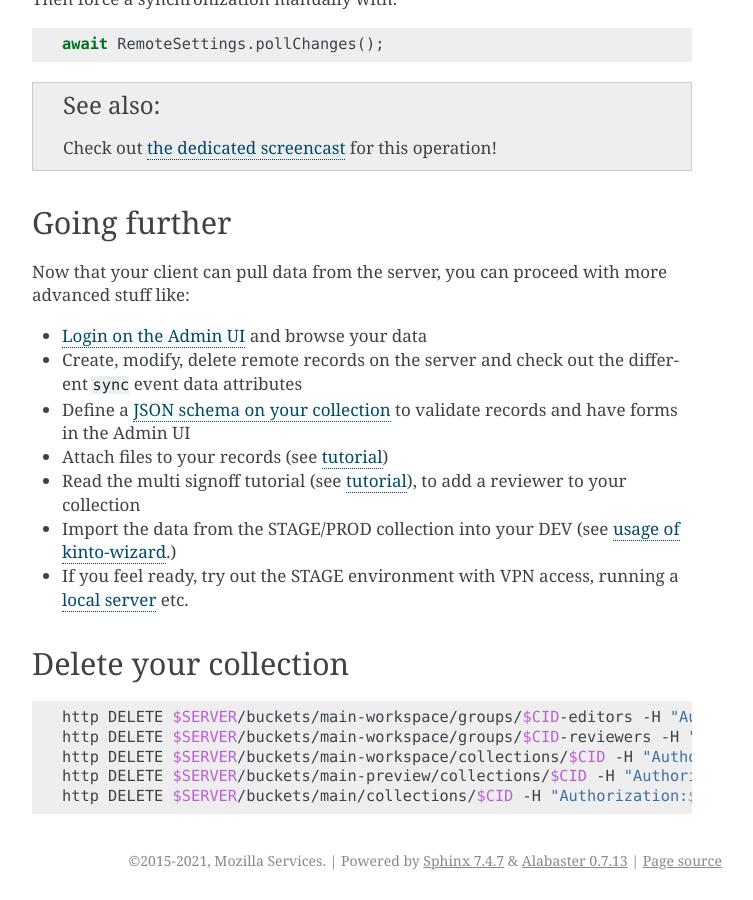
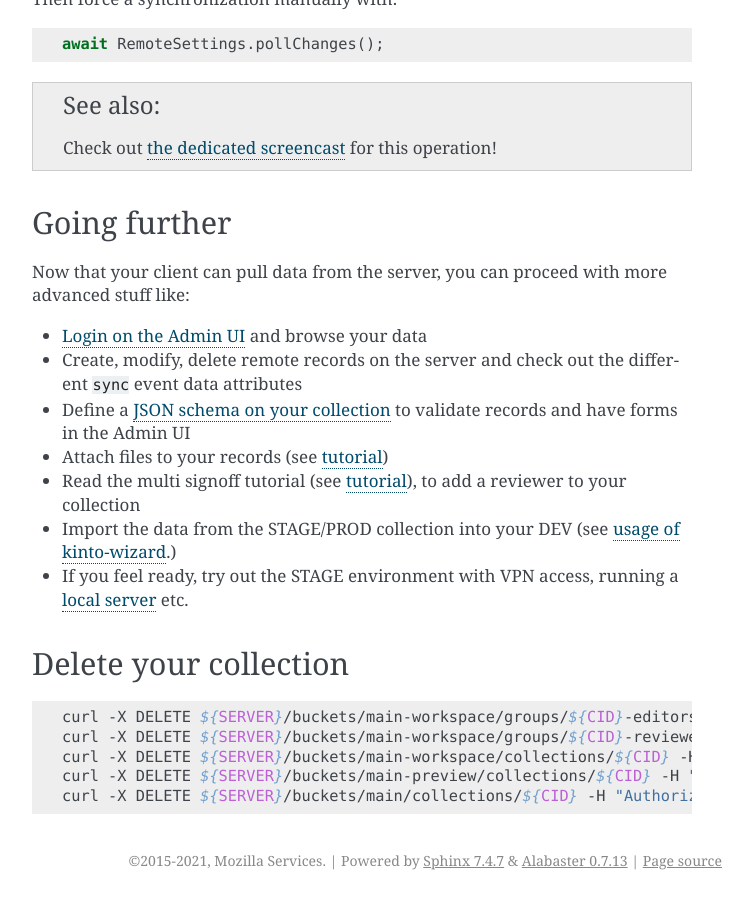
Before and after one commit to mozilla/remote-settings, a Sphinx documentation site: the page built from docs/tutorial-dev-server.rst, in a window 1280 px wide and 900 px high, scrolled down 3039 px. Shown: the whole window, without its empty margins (388-1141 px from the left). Built offline with Sphinx 7.4.7, drawn with Linux system fonts in a browser that asks for light colours.

Commit message:
Use curl everywhere
Thanks for the catch @matt-boris

```diff
--- a/docs/tutorial-dev-server.rst
+++ b/docs/tutorial-dev-server.rst
@@ -179,8 +179,8 @@ Delete your collection
 
 .. code-block:: bash
 
-    http DELETE $SERVER/buckets/main-workspace/groups/$CID-editors -H "Authorization:${BEARER_TOKEN}"
-    http DELETE $SERVER/buckets/main-workspace/groups/$CID-reviewers -H "Authorization:${BEARER_TOKEN}"
-    http DELETE $SERVER/buckets/main-workspace/collections/$CID -H "Authorization:${BEARER_TOKEN}"
-    http DELETE $SERVER/buckets/main-preview/collections/$CID -H "Authorization:${BEARER_TOKEN}"
-    http DELETE $SERVER/buckets/main/collections/$CID -H "Authorization:${BEARER_TOKEN}"
+    curl -X DELETE ${SERVER}/buckets/main-workspace/groups/${CID}-editors -H "Authorization:${BEARER_TOKEN}"
+    curl -X DELETE ${SERVER}/buckets/main-workspace/groups/${CID}-reviewers -H "Authorization:${BEARER_TOKEN}"
+    curl -X DELETE ${SERVER}/buckets/main-workspace/collections/${CID} -H "Authorization:${BEARER_TOKEN}"
+    curl -X DELETE ${SERVER}/buckets/main-preview/collections/${CID} -H "Authorization:${BEARER_TOKEN}"
+    curl -X DELETE ${SERVER}/buckets/main/collections/${CID} -H "Authorization:${BEARER_TOKEN}"
```
